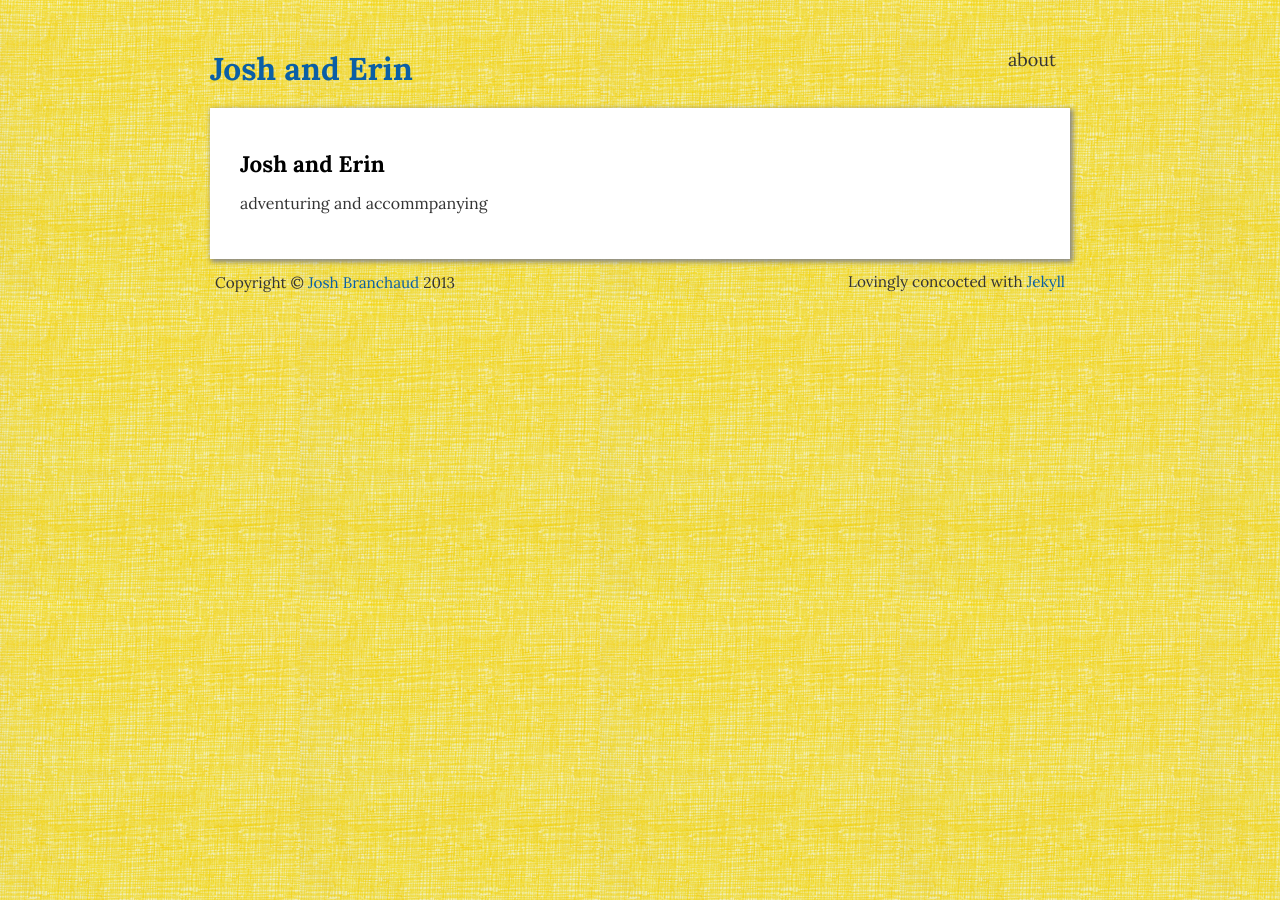
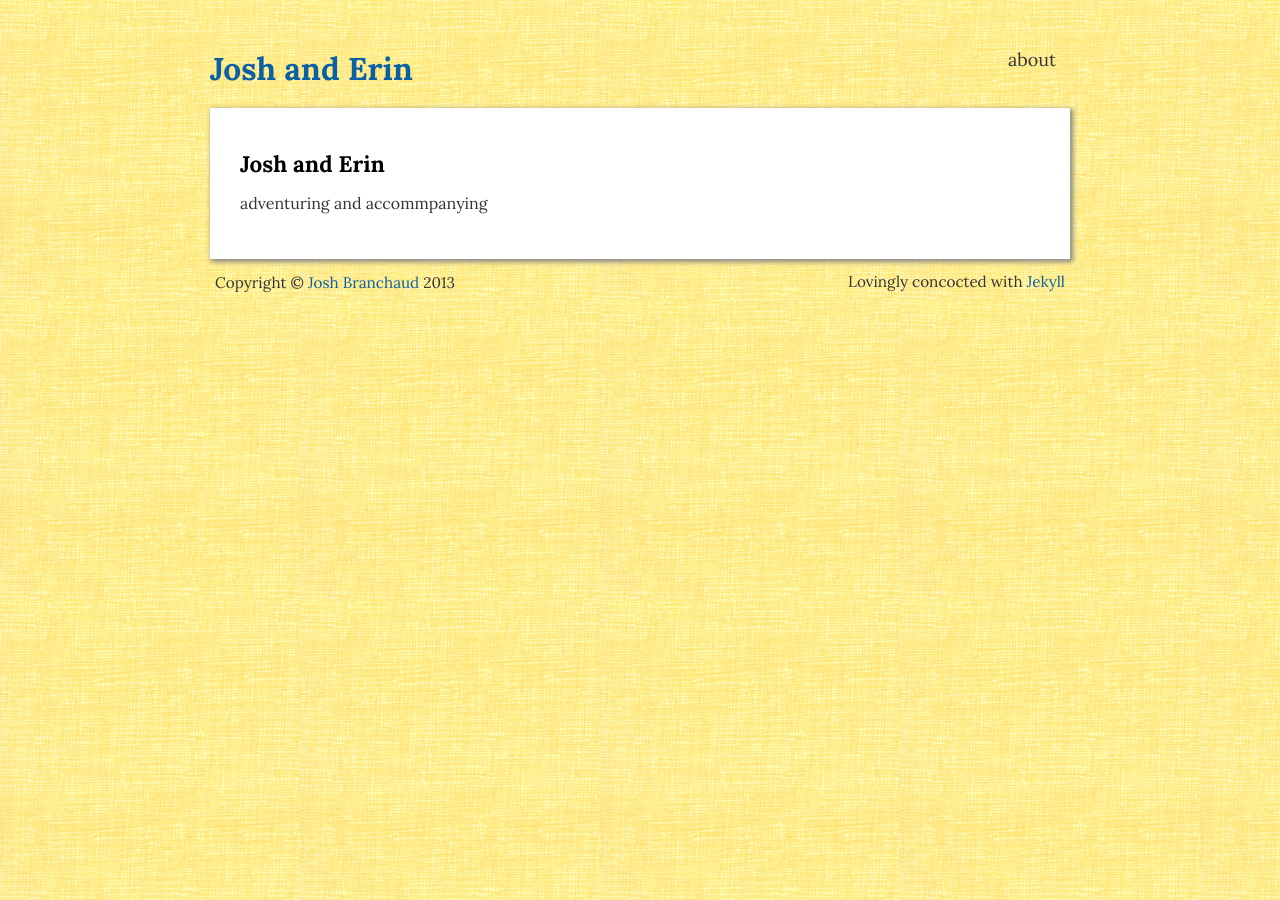
Before and after one commit to simhagate/joshanderin.com, a Jekyll site: the page built from index.md, in a window 1280 px wide. Built offline with Jekyll 4.4.1, drawn with Linux system fonts in a browser that asks for light colours.

Commit message:
Updating the css with a softer background image.

```diff
--- a/css/styles.css
+++ b/css/styles.css
@@ -1,13 +1,13 @@
 
 body {
     padding: 20px;
-    background: url(/img/yellow_background1.jpg);
+    background: url(/img/yellow_background2.png);
 }
 a {
-    color: #0B5FA5
+    color: #0B5FA5;
 }
 a:hover {
-    color: #043C6B
+    color: #043C6B;
 }
 p {
     font-size: 16px;
```
Also changed, not shown: img/yellow_background2.png (added).
